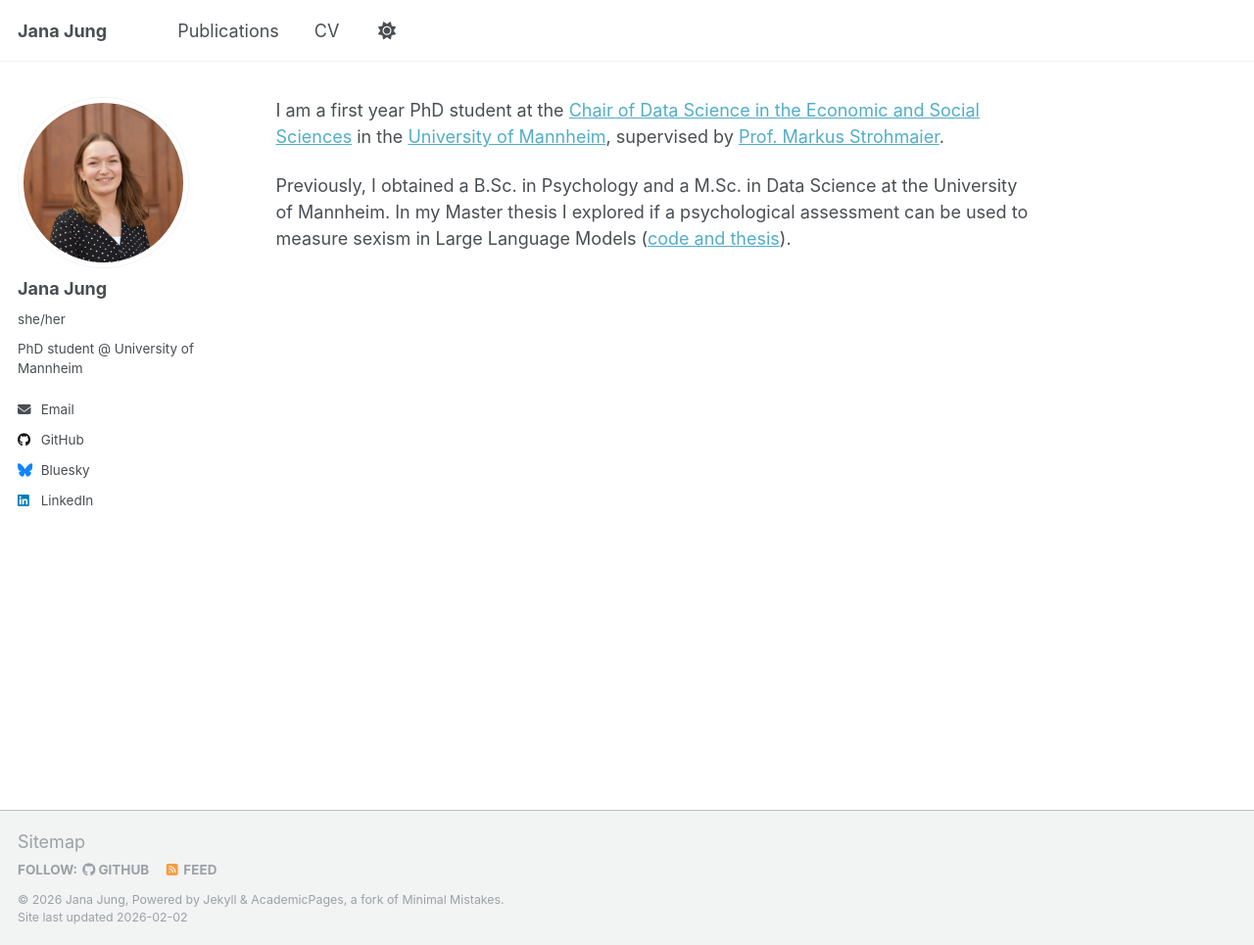
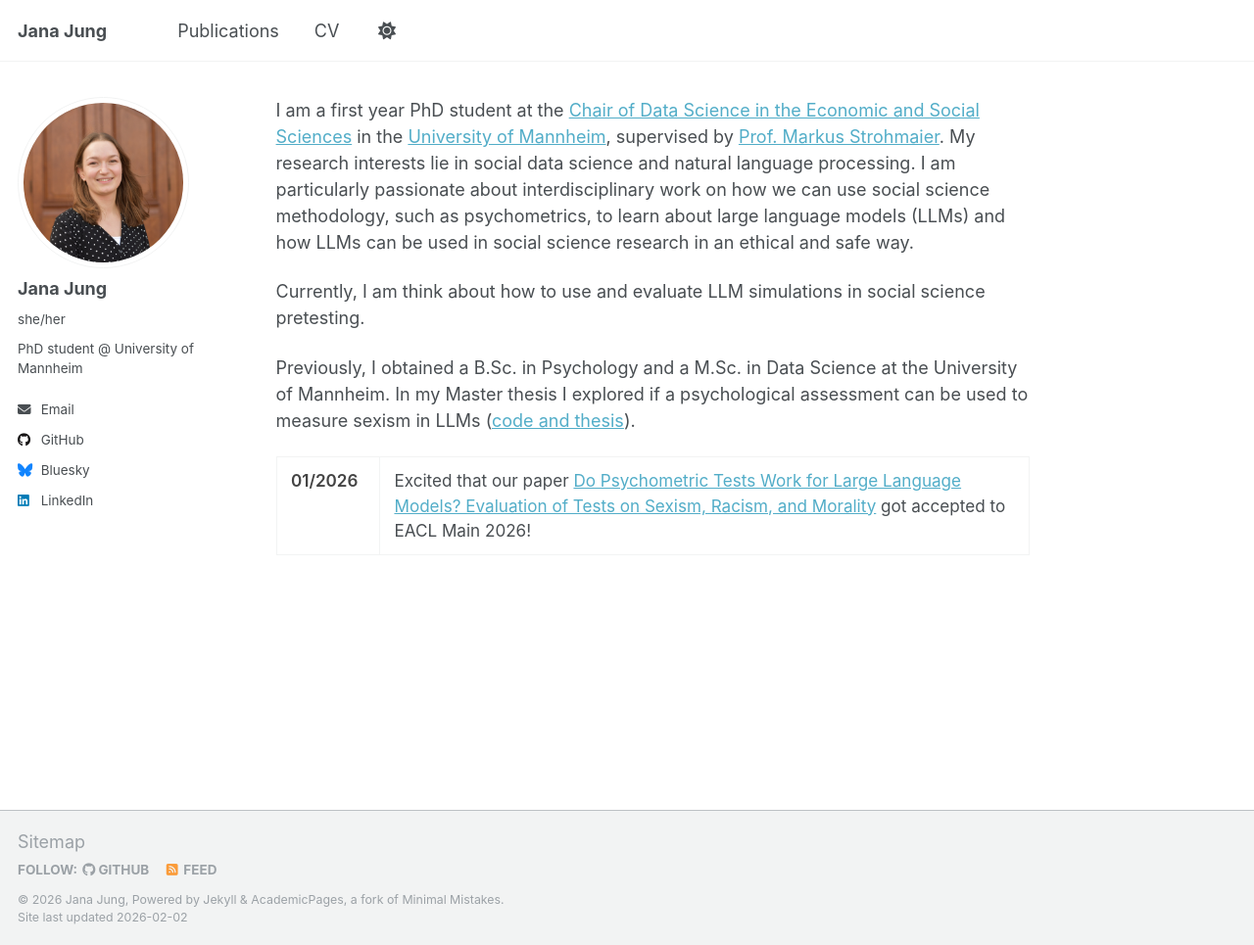
Before and after one commit to jasoju/jasoju.github.io, a Jekyll site: the page built from _pages/about.md, in a window 1280 px wide and 965 px high. Shown: the whole window at 98% size. Built offline with Jekyll 4.4.1, drawn with Linux system fonts in a browser that asks for light colours; a script that is not in the unit is left out.

Commit message:
update about & news

```diff
--- a/_pages/about.md
+++ b/_pages/about.md
@@ -7,6 +7,54 @@ redirect_from:
   - /about.html
 ---
 
-I am a first year PhD student at the [Chair of Data Science in the Economic and Social Sciences](https://www.bwl.uni-mannheim.de/en/information-systems/chairs/prof-dr-strohmaier/) in the [University of Mannheim](https://www.uni-mannheim.de/en/), supervised by [Prof. Markus Strohmaier](https://www.bwl.uni-mannheim.de/en/information-systems/chairs/prof-dr-strohmaier/team/prof-dr-markus-strohmaier/).
+I am a first year PhD student at the [Chair of Data Science in the Economic and Social Sciences](https://www.bwl.uni-mannheim.de/en/information-systems/chairs/prof-dr-strohmaier/) in the [University of Mannheim](https://www.uni-mannheim.de/en/), supervised by [Prof. Markus Strohmaier](https://www.bwl.uni-mannheim.de/en/information-systems/chairs/prof-dr-strohmaier/team/prof-dr-markus-strohmaier/). My research interests lie in social data science and natural language processing. I am particularly passionate about interdisciplinary work on how we can use social science methodology, such as psychometrics, to learn about large language models (LLMs) and how LLMs can be used in social science research in an ethical and safe way.
 
-Previously, I obtained a B.Sc. in Psychology and a M.Sc. in Data Science at the University of Mannheim. In my Master thesis I explored if a psychological assessment can be used to measure sexism in Large Language Models ([code and thesis](https://github.com/jasoju/measuring-sexism-in-LLMs)).
+Currently, I am think about how to use and evaluate LLM simulations in social science pretesting.
+
+Previously, I obtained a B.Sc. in Psychology and a M.Sc. in Data Science at the University of Mannheim. In my Master thesis I explored if a psychological assessment can be used to measure sexism in LLMs ([code and thesis](https://github.com/jasoju/measuring-sexism-in-LLMs)).
+
+<style>
+    .twoColumnTable {
+      width: 100%;
+      border-collapse: collapse;
+      margin-top: 1rem;
+      font-size: 0.95rem;
+    }
+
+    .twoColumnTable td {
+      padding: 0.6rem 0.8rem;
+      vertical-align: top;
+      border-bottom: 1px solid #e6e6e6;
+    }
+
+    .twoColumnTable .left-column {
+      font-weight: 600;
+      white-space: nowrap;
+      color: #444;
+      padding-right: 1.2rem;
+    }
+
+    .twoColumnTable tr:last-child td {
+      border-bottom: none;
+    }
+
+    .twoColumnTable tr:hover {
+      background-color: #fafafa;
+    }
+
+    :target {
+      scroll-margin-top: 100px;
+      background-color: #fff3b0;
+      transition: background-color 2s ease;
+    }
+  </style>
+
+  <table class="twoColumnTable">
+  <tbody>
+    <tr id="eacl2026">
+      <td class="left-column">01/2026</td>
+      <td class="right-column">Excited that our paper <a href="https://arxiv.org/abs/2510.11254">Do Psychometric Tests Work for Large Language Models? Evaluation of Tests on Sexism, Racism, and Morality</a> got accepted to EACL Main 2026!</td>
+    </tr>
+
+  </tbody>
+</table>
```
